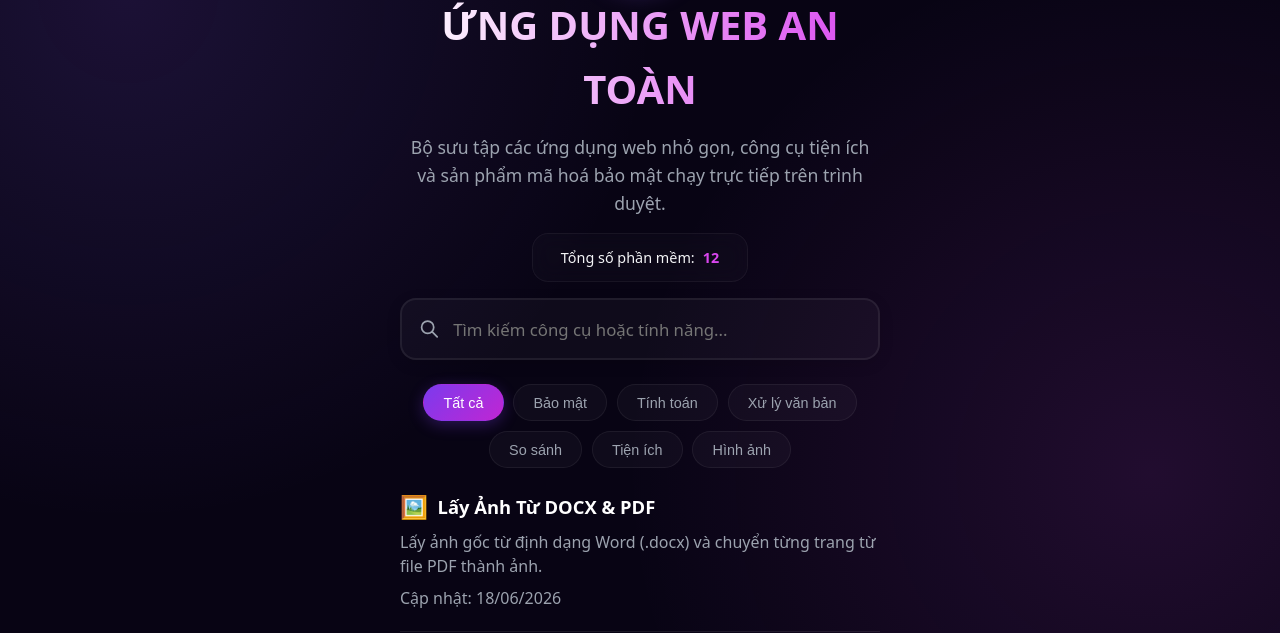
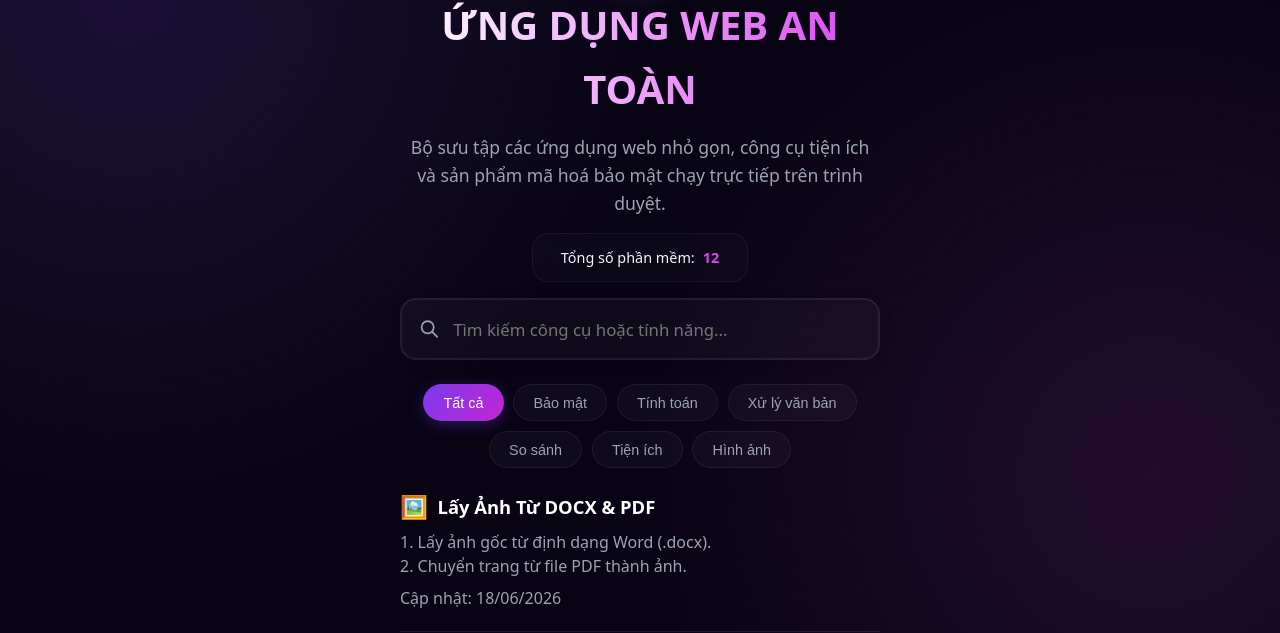
Before and after one commit to tanchanh/ung-dung-web, a plain HTML site: page index.html in a window 1280 px wide. Shown: the part 167-800 px from the top of the page. Drawn offline with Linux system fonts and the light colour scheme.

Commit message:
Update index.html

```diff
--- a/index.html
+++ b/index.html
@@ -540,7 +540,7 @@
                 name: "anh-tu-docx-pdf",
                 emoji: "🖼️",
                 title: "Lấy Ảnh Từ DOCX & PDF",
-                description: "Lấy ảnh gốc từ định dạng Word (.docx) và chuyển từng trang từ file PDF thành ảnh.",
+                description: "1. Lấy ảnh gốc từ định dạng Word (.docx).<br>2. Chuyển trang từ file PDF thành ảnh.",
                 category: "image",
                 categoryText: "Hình ảnh",
                 updated: "18/06/2026"
```
